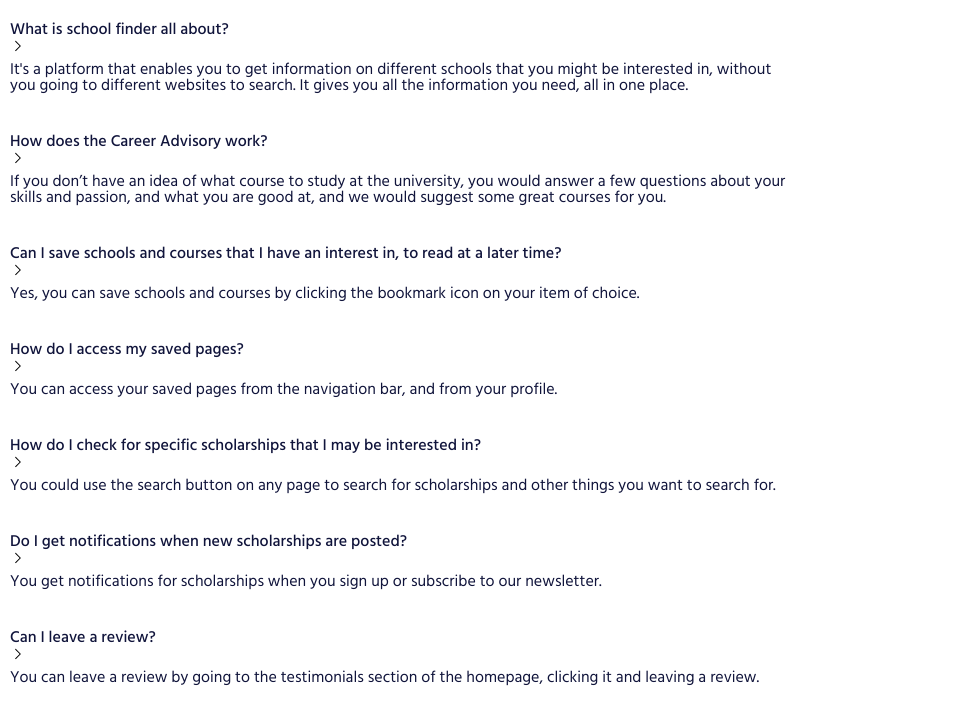
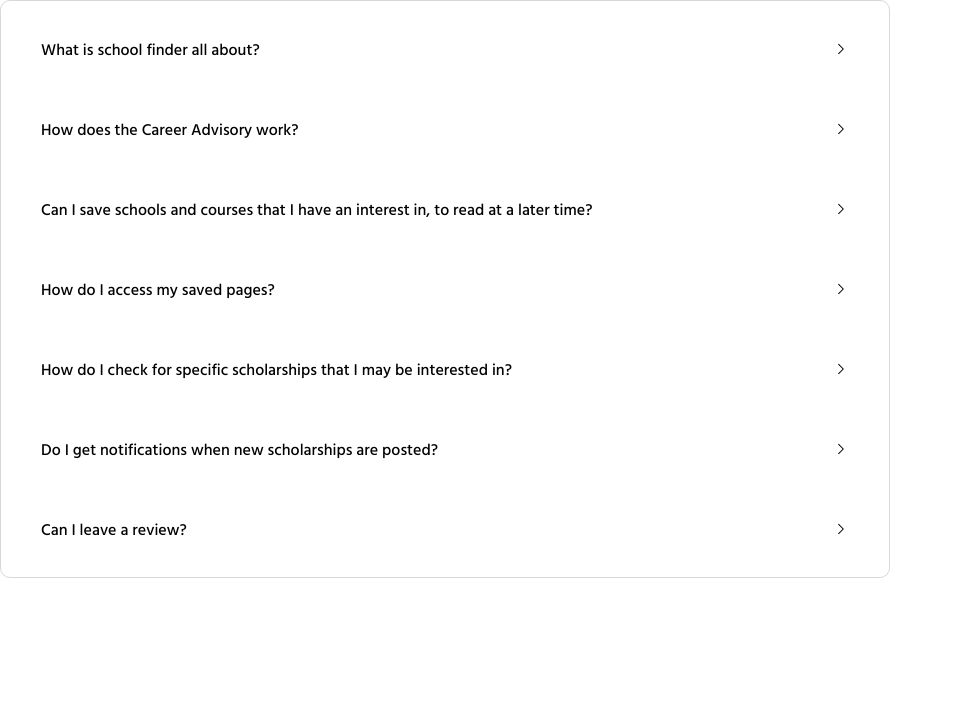
Before and after one commit to CDiala/school-finder, a React (Create React App) app in the folder client/: page / in a window 1280 px wide. Shown: the top 724 px of the page, without its empty margins (0-953 px from the left). Built offline with nearby package versions, Linux system fonts and the light colour scheme.

Commit message:
Added more styles to the FAQ component

```diff
--- a/client/src/components/shared/FAQ/FAQ.css
+++ b/client/src/components/shared/FAQ/FAQ.css
@@ -1,21 +1,39 @@
 .faq-container {
+  background: #ffffff;
+  border: 1px solid #d8d8d8;
+  border-radius: 10px;
   list-style: none;
-  max-width: 800px;
-  padding: 0;
+  max-width: 890px;
+  padding: 40px;
 }
 
-.faq-item {
-  padding: 20px 10px;
+.faq-question-container {
+  align-items: center;
+  display: flex;
+  justify-content: space-between;
+  padding: 32px 0;
 }
 
 .faq-question {
+  color: #000;
   font-size: 16px;
   font-weight: 500;
   line-height: 16px;
 }
 
 .faq-answer {
+  color: #121212;
   font-size: 16px;
   font-weight: 400;
   line-height: 16px;
+  max-width: 750px;
 }
+
+.collapsible__body {
+  /*max-height is used instead of display cos we can't apply transition on display.*/
+  max-height: 0;
+  opacity: 0;
+  /* overflow is applied cos max-height doesn't make the ul disappear, it results to an overflow. */
+  overflow: hidden;
+  transition: all 0.3s;
+}
--- a/client/src/components/shared/FAQ/FAQ.js
+++ b/client/src/components/shared/FAQ/FAQ.js
@@ -50,7 +50,13 @@ const FAQ = () => {
       {faqData.map((item, index) => {
         return (
           <li key={index} className="faq-item">
-            <div className="faq-question-container">
+            <div
+              className="faq-question-container"
+              style={{
+                paddingTop: `${index === 0 ? "0" : null} `,
+                paddingBottom: `${index === faqData.length - 1 ? "0" : null}`,
+              }}
+            >
               <p className="faq-question">{item.question}</p>
               <svg
                 width="16"
@@ -71,7 +77,7 @@ const FAQ = () => {
                 />
               </svg>
             </div>
-            <div className="faq-answer">{item.answer}</div>
+            <div className="faq-answer collapsible__body">{item.answer}</div>
           </li>
         );
       })}
```
